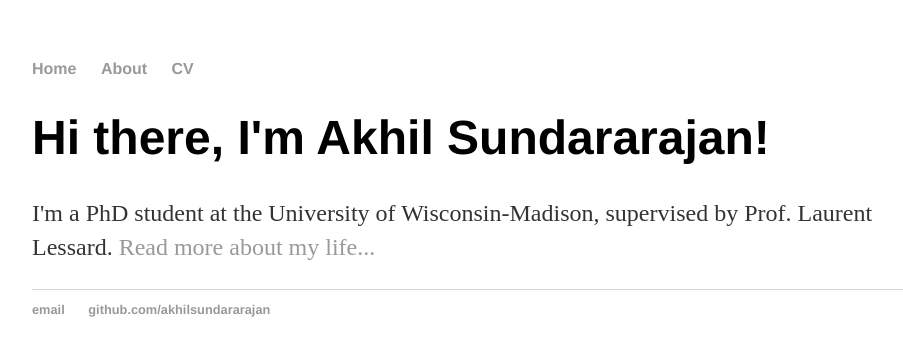
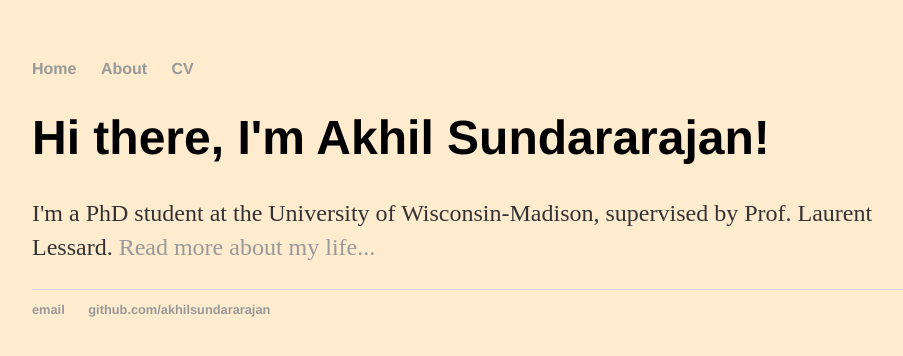
Before and after one commit to akhilsundararajan/akhilsundararajan.github.io, a Jekyll site: the page built from index.html, in a window 1280 px wide. Shown: the top 356 px of the page, without its empty margins (160-1063 px from the left). Built offline with Jekyll 4.4.1, drawn with Linux system fonts in a browser that asks for light colours.

Commit message:
Update main.css
background color

```diff
--- a/css/main.css
+++ b/css/main.css
@@ -1,4 +1,5 @@
 body {
+    background-color: BlanchedAlmond;
     margin: 60px auto;
     width: 70%;
 }
```
